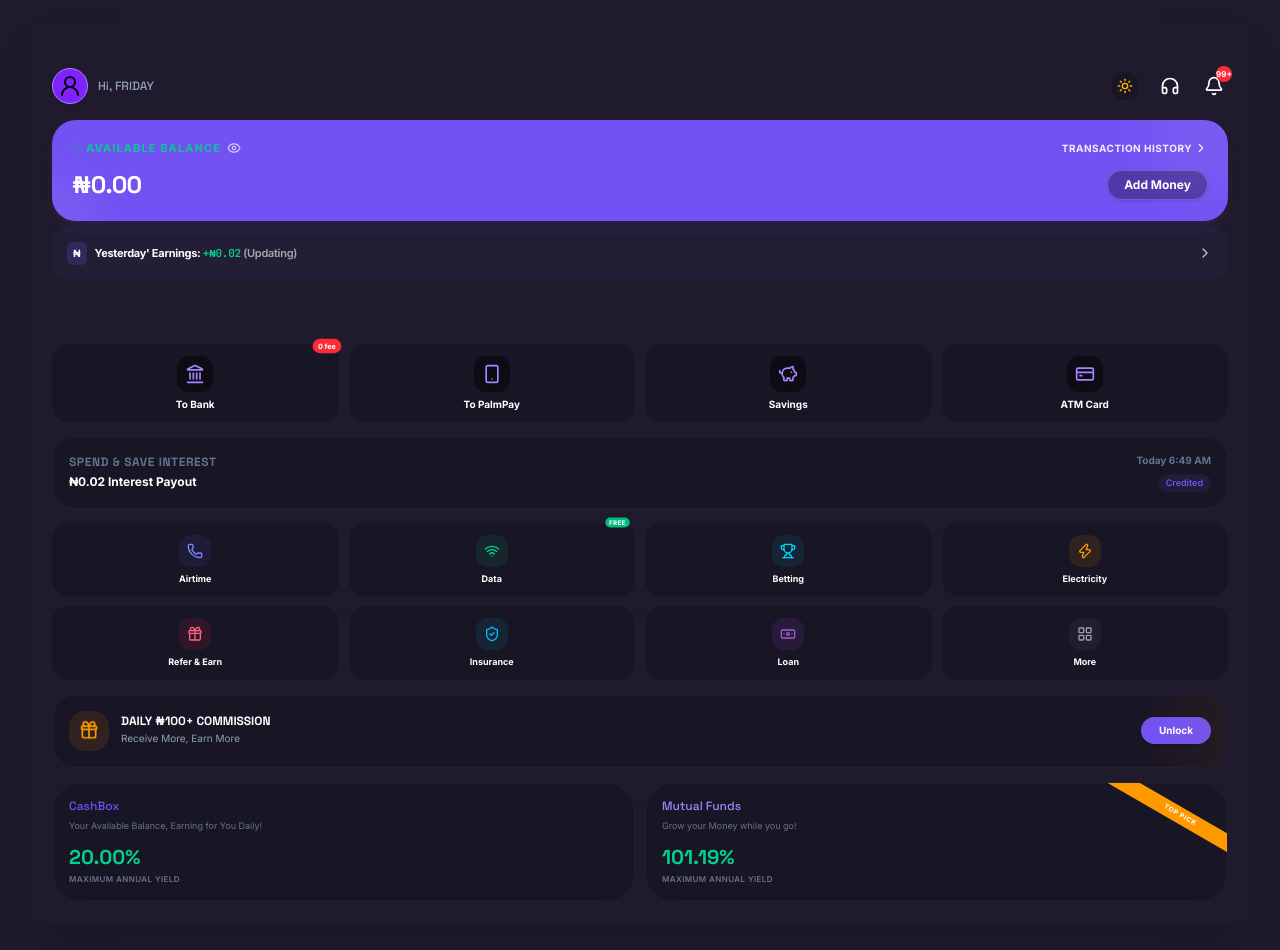
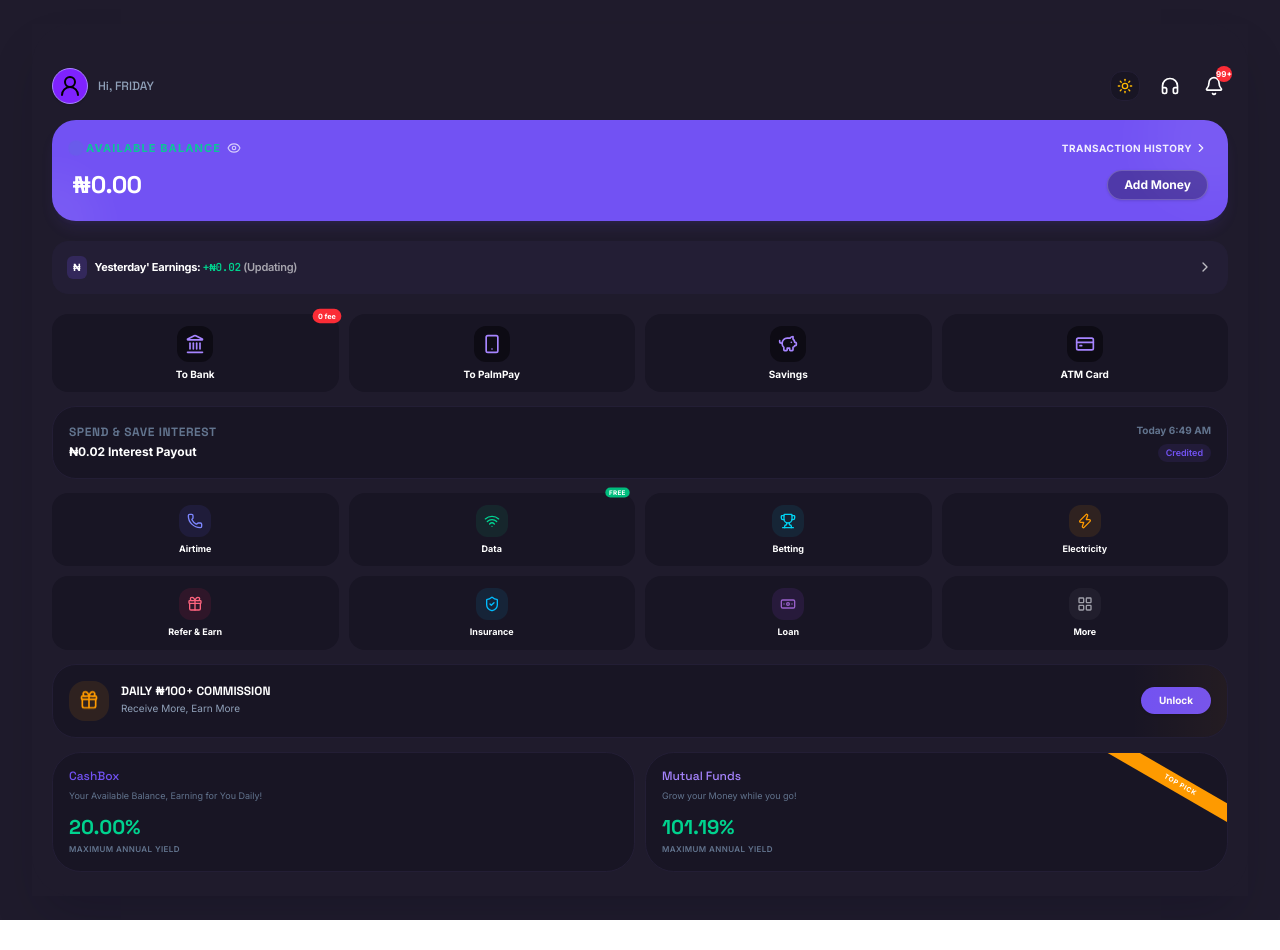
Before and after one commit to rdghostmann/steam-finance, a Next.js app: page / in a window 1280 px wide. After the commit the page ends 920 px from the top, so only its background shows below. Built offline with nearby package versions, Linux system fonts and the light colour scheme.

Commit message:
Initial commit

```diff
--- a/app/page.tsx
+++ b/app/page.tsx
@@ -440,7 +440,7 @@ const [mutualFunds, setMutualFunds] = useState<number>(() => {
                 {/* YESTERDAY'S EARNINGS ATTACHED BAR */}
                 <div
                   onClick={() => setEarningsWidgetOpen(true)}
-                  className={`mt-1.5 p-3.5 rounded-2xl flex items-center justify-between cursor-pointer transition-colors hover:bg-opacity-80 absolute-z ${getRelativeColor('bg-purple-950/90 text-white', 'bg-wallet-dark-card-lighter text-white border border-wallet-dark-card-lighter')
+                  className={`my-5 p-3.5 rounded-2xl flex items-center justify-between cursor-pointer transition-colors hover:bg-opacity-80 absolute-z ${getRelativeColor('bg-purple-950/90 text-white', 'bg-wallet-dark-card-lighter text-white border border-wallet-dark-card-lighter')
                     }`}
                 >
                   <div className="flex items-center gap-2">
@@ -454,7 +454,7 @@ const [mutualFunds, setMutualFunds] = useState<number>(() => {
               </div>
 
               {/* STAGE C: QUICK ACTION SEGMENT BUTTONS */}
-              <div className="grid grid-cols-4 gap-2.5 mt-16">
+              <div className="grid grid-cols-4 gap-2.5">
                 {[
                   { id: 'bank', label: 'To Bank', sub: '0 fee', isHot: true },
                   { id: 'palmpay', label: 'To PalmPay' },
```
